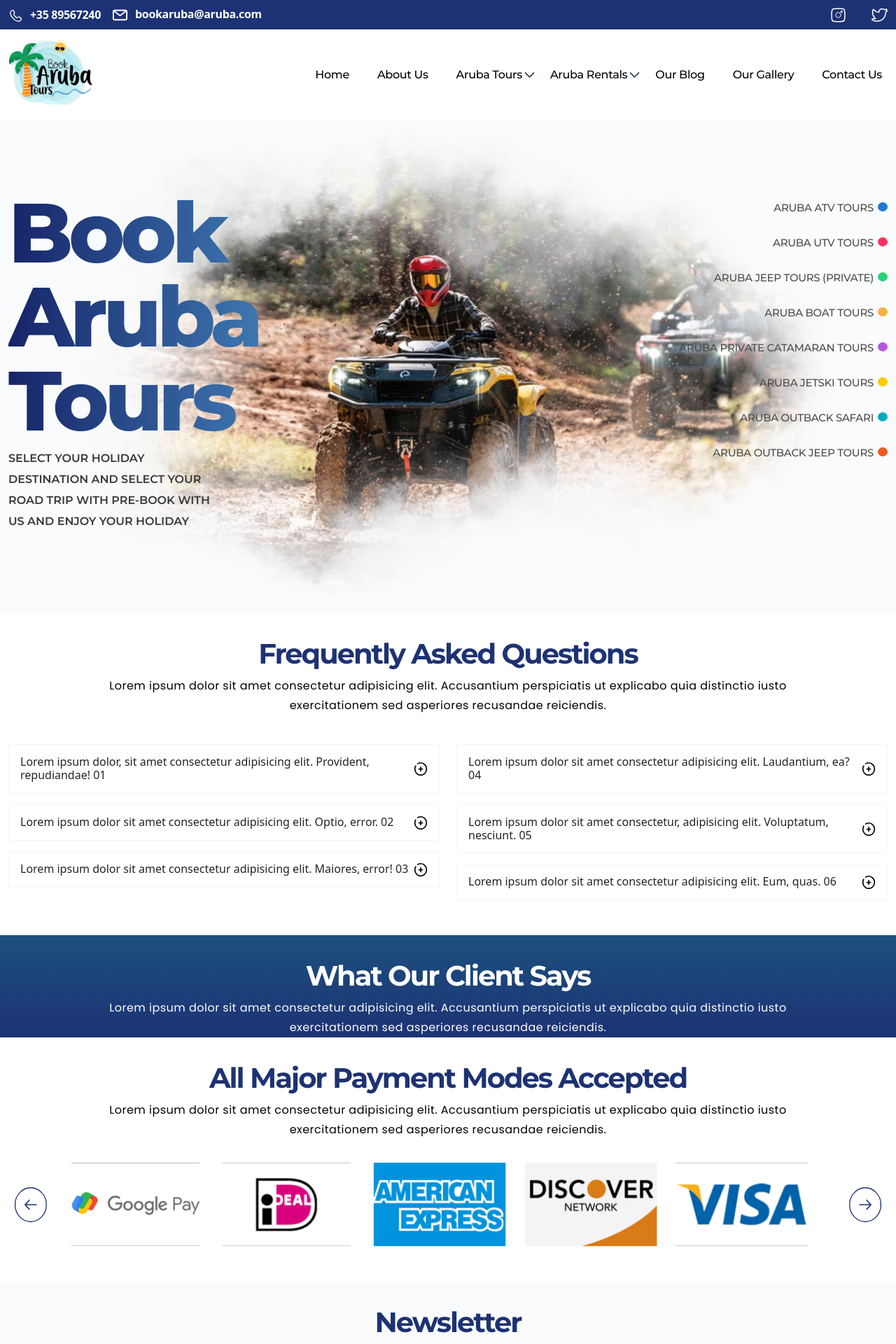
After one commit to Abhishekbharatarpanet/aruba-sec, a PHP site: page / in a window 1280 px wide. The commit adds this page. Shown: the top 1920 px of the page at 70% size. Run offline with PHP 8.4, Linux system fonts and the light colour scheme.

Commit message:
home page aka index.jtml

```diff
--- a/assets/css/style.css
+++ b/assets/css/style.css
@@ -386,3 +386,93 @@ line-height: 107%; /* 24.61px */
     line-height: 102%; /* 12.24px */
     letter-spacing: 0.24px;
 }
+
+/* home page start */
+.home-banner{
+    background-image: url('../images/home-banner.png');
+    background-size: contain;
+    background-repeat: no-repeat;
+    background-position: center center;
+    padding: 100px 0;
+}
+.home-banner .home-heading h1{
+    background: linear-gradient(90deg, #162468 0%, #4382BA 65.63%, #4D87BA 100%);
+background-clip: text;
+-webkit-background-clip: text;
+-webkit-text-fill-color: transparent;
+font-family: var(--font-family);
+font-size: 120px;
+font-style: normal;
+font-weight: 900;
+line-height: 100%;
+letter-spacing: -6px;
+}
+.home-banner .home-heading p{
+width: 50%;
+color: #393939;
+font-family: var(--font-family);
+font-size: 16px;
+font-style: normal;
+font-weight: 600;
+line-height: 30px;
+}
+
+.home-banner .right-navigation .banner-nav li{
+    text-align: end;
+    padding-right: 20px;
+    position: relative;
+}
+.home-banner .right-navigation .banner-nav li a{
+color: #4D4D4D;
+text-align: right;
+font-family: Montserrat;
+font-size: 15px;
+font-style: normal;
+font-weight: 500;
+line-height: 50px; /* 333.333% */
+letter-spacing: -0.3px;
+text-transform: capitalize;
+}
+.home-banner .right-navigation .banner-nav li::after{
+    position: absolute;
+    right: 0;
+    top: 50%;
+    transform: translateY(-8px);
+    width: 14px;
+    height: 13px;
+    flex-shrink: 0;
+    border-radius: 50%;
+}
+.home-banner .right-navigation .banner-nav li:nth-child(1)::after{
+    content: '';
+    background-color: #1D79D5;
+}
+.home-banner .right-navigation .banner-nav li:nth-child(2)::after{
+    content: '';
+    background-color: #FF3161;
+}
+.home-banner .right-navigation .banner-nav li:nth-child(3)::after{
+    content: '';
+    background-color: #24D477;
+}
+.home-banner .right-navigation .banner-nav li:nth-child(4)::after{
+    content: '';
+    background-color: #F9B13E;
+}
+.home-banner .right-navigation .banner-nav li:nth-child(5)::after{
+    content: '';
+    background-color: #B459DF;
+}
+.home-banner .right-navigation .banner-nav li:nth-child(6)::after{
+    content: '';
+    background-color: #FFCC00;
+}
+.home-banner .right-navigation .banner-nav li:nth-child(7)::after{
+    content: '';
+    background-color: #00ABBD;
+}
+.home-banner .right-navigation .banner-nav li:nth-child(8)::after{
+    content: '';
+    background-color: #F15A22;
+}
+/* home page end */
--- /dev/null
+++ b/index.html
@@ -0,0 +1,455 @@
+<!doctype html>
+<html lang="en">
+
+<head>
+  <meta charset="utf-8">
+  <meta name="viewport" content="width=device-width, initial-scale=1">
+  <title>Aruba /\ Category</title>
+  <link href="https://cdn.jsdelivr.net/npm/bootstrap@5.3.1/dist/css/bootstrap.min.css" rel="stylesheet"
+    integrity="sha384-4bw+/aepP/YC94hEpVNVgiZdgIC5+VKNBQNGCHeKRQN+PtmoHDEXuppvnDJzQIu9" crossorigin="anonymous">
+  <link rel="stylesheet" type="text/css" href="//cdn.jsdelivr.net/npm/slick-carousel@1.8.1/slick/slick.css" />
+  <link rel="stylesheet" href="assets/css/style.css">
+  <link rel="stylesheet" href="assets/css/responsive.css">
+</head>
+
+<body>
+
+  <header>
+    <div class="head-top">
+      <div class="container">
+        <div class="row justify-content-between">
+          <div class="col-4 col-md-6">
+            <ul class="top_contact d-flex align-content-between align-items-center gap-3 my-2 pl-0">
+              <li><a href><img src="assets/images/phone.svg" class="mr-1" alt>+35
+                  89567240</a></li>
+              <li><a href><img src="assets/images/email.svg" class="mr-2" alt>bookaruba@aruba.com</a></li>
+            </ul>
+          </div>
+          <div class="col-1">
+            <ul class="top-social d-flex align-content-center justify-content-between gap-3 my-2">
+              <li><a href><img src="assets/images/insta.svg" alt></a></li>
+              <li><a href><img src="assets/images/twiter.svg" alt></a></li>
+            </ul>
+          </div>
+        </div>
+      </div>
+    </div>
+
+    <nav class="navbar navbar-expand-lg bg-body-tertiary py-0 navbar-bg">
+      <div class="container">
+        <a class="navbar-brand" href="#"><img src="assets/images/logo.png" alt></a>
+        <button class="navbar-toggler" type="button" data-bs-toggle="collapse" data-bs-target="#navbarSupportedContent"
+          aria-controls="navbarSupportedContent" aria-expanded="false" aria-label="Toggle navigation">
+          <span class="navbar-toggler-icon"></span>
+        </button>
+        <div class="collapse navbar-collapse flex-grow-0" id="navbarSupportedContent">
+          <ul class="navbar-nav me-auto mb-2 mb-lg-0 gap-4">
+            <li class="nav-item">
+              <a class="nav-link active" aria-current="page" href="#">Home</a>
+            </li>
+            <li class="nav-item">
+              <a class="nav-link" aria-current="page" href="#">About Us</a>
+            </li>
+            <li class="nav-item dropdown has-childs">
+              <a class="nav-link dropdown-toggle" href="#">Aruba Tours</a>
+              <img class="dropdown-img" data-show="hide" src="assets/images/drop-down-arrow.png" alt>
+              <ul class="dropdown-menu hovered-child">
+                <li class="dropdown-item">
+                  <a href="#"> Aruba ATV Tours </a>
+                </li>
+                <li class="dropdown-item">
+                  <a href="#">
+                    Aruba UTV Tours
+                  </a>
+                </li>
+
+                <li class="dropdown-item">
+                  <a href="#">
+                    Aruba Private AC Jeep Tours
+                  </a>
+                </li>
+
+                <li class="dropdown-item">
+                  <a href="#">
+                    Aruba Private Open-Air Safari Jeep Tours
+                  </a>
+                </li>
+                <li class="dropdown-item">
+                  <a href="#">
+                    Aruba Outback Safari Jeep Tours
+                  </a>
+                </li>
+
+                <li class="dropdown-item">
+                  <a href="#">
+                    Aruba Catamaran Tours
+                  </a>
+                </li>
+
+                <li class="dropdown-item">
+                  <a href="#">
+                    Aruba Private Catamaran Tours
+                  </a>
+                </li>
+
+                <li class="dropdown-item">
+                  <a href="#">
+                    Aruba Boat Tours
+                  </a>
+                </li>
+              </ul>
+            </li>
+            <li class="nav-item dropdown has-childs">
+              <a class="nav-link dropdown-toggle" href="#">Aruba Rentals</a>
+              <img class="dropdown-img" src="assets/images/drop-down-arrow.png" alt>
+              <ul class="dropdown-menu hovered-child">
+                <li class="dropdown-item">
+                  <a href="#"> Aruba ATV Rentals - Single-Seater</a>
+                </li>
+                <li class="dropdown-item">
+                  <a href="#">Aruba ATV Rentals - Double-Seater</a>
+                </li>
+                <li class="dropdown-item">
+                  <a href="#"> Aruba UTV Rentals - Two-Seater </a>
+                </li>
+                <li class="dropdown-item">
+                  <a href="#"> Aruba UTV Rentals - Four-Seater </a>
+                </li>
+                <li class="dropdown-item">
+                  <a href="#">Aruba Jet Ski Rentals</a>
+                </li>
+              </ul>
+            </li>
+            <li class="nav-item">
+              <a class="nav-link" aria-current="page" href="#">Our Blog</a>
+            </li>
+            <li class="nav-item">
+              <a class="nav-link" aria-current="page" href="#">Our Gallery</a>
+            </li>
+            <li class="nav-item">
+              <a class="nav-link" aria-current="page" href="#">Contact Us</a>
+            </li>
+          </ul>
+        </div>
+      </div>
+    </nav>
+
+  </header>
+<!--  -->
+
+<section class="home-banner">
+<div class="container">
+    <div class="row">
+        <div class="col-6">
+            <div class="home-heading">
+                <h1>Book <br>
+                    Aruba <br>
+                    Tours</h1>
+                    <p>SELECT YOUR HOLIDAY DESTINATION AND SELECT YOUR ROAD TRIP WITH PRE-BOOK WITH US AND ENJOY YOUR HOLIDAY</p>
+            </div>
+        </div>
+        <div class="col-6">
+            <div class="right-navigation">
+                <ul class="banner-nav">
+                    <li><a href="#">ARUBA ATV TOURS</a></li>
+                    <li><a href="#">ARUBA UTV TOURS</a></li>
+                    <li><a href="#">ARUBA JEEP TOURS (PRIVATE)</a></li>
+                    <li><a href="#">ARUBA BOAT TOURS</a></li>
+                    <li><a href="#">ARUBA PRIVATE CATAMARAN TOURS</a></li>
+                    <li><a href="#">ARUBA JETSKI TOURS</a></li>
+                    <li><a href="#">ARUBA OUTBACK SAFARI</a></li>
+                    <li><a href="#">ARUBA OUTBACK JEEP TOURS</a></li>
+                </ul>
+            </div>
+        </div>
+    </div>
+</div>
+</section>
+
+
+
+<!--  -->
+
+<section class="faq-section">
+    <div class="container">
+      <div class="section-title text-center">
+        <h1>Frequently Asked Questions</h1>
+        <p>Lorem ipsum dolor sit amet consectetur adipisicing elit. Accusantium perspiciatis ut explicabo quia
+          distinctio iusto exercitationem sed asperiores recusandae reiciendis.</p>
+      </div>
+
+      <div class="row faq-box">
+        <div class="col-lg-6 col-md-6">
+          <div class="accordion accordion-flush" id="accordionFlushExample">
+            <div class="accordion-item">
+              <h2 class="accordion-header">
+                <button class="accordion-button collapsed" type="button" data-bs-toggle="collapse"
+                  data-bs-target="#flush-collapseOne" aria-expanded="false" aria-controls="flush-collapseOne">
+                  Lorem ipsum dolor, sit amet consectetur adipisicing elit. Provident, repudiandae! 01
+                </button>
+              </h2>
+              <div id="flush-collapseOne" class="accordion-collapse collapse" data-bs-parent="#accordionFlushExample">
+                <div class="accordion-body">Lorem ipsum dolor sit amet consectetur adipisicing elit. Praesentium qui
+                  eligendi minima voluptates architecto, maxime unde obcaecati accusamus iure totam possimus reiciendis
+                  ut quidem consequatur labore perspiciatis at non earum fugiat libero quaerat velit exercitationem odit
+                  tempora. Ea asperiores illo repellat voluptas quod amet ipsa, sit numquam fugiat! Omnis, culpa?</div>
+              </div>
+            </div>
+            <div class="accordion-item">
+              <h2 class="accordion-header">
+                <button class="accordion-button collapsed" type="button" data-bs-toggle="collapse"
+                  data-bs-target="#flush-collapseTwo" aria-expanded="false" aria-controls="flush-collapseTwo">
+                  Lorem ipsum dolor sit amet consectetur adipisicing elit. Optio, error. 02
+                </button>
+              </h2>
+              <div id="flush-collapseTwo" class="accordion-collapse collapse" data-bs-parent="#accordionFlushExample">
+                <div class="accordion-body">Lorem ipsum dolor sit amet consectetur adipisicing elit. Placeat, ex eveniet
+                  numquam excepturi minus ut hic pariatur velit iusto perferendis voluptatum quis modi quasi. Beatae
+                  rerum commodi distinctio aliquid et praesentium provident cum, id esse quia sint consequuntur ipsa sit
+                  eveniet porro voluptatum quibusdam nesciunt delectus dicta quisquam quaerat dolor!</div>
+              </div>
+            </div>
+            <div class="accordion-item">
+              <h2 class="accordion-header">
+                <button class="accordion-button collapsed" type="button" data-bs-toggle="collapse"
+                  data-bs-target="#flush-collapseThree" aria-expanded="false" aria-controls="flush-collapseThree">
+                  Lorem ipsum dolor sit amet consectetur adipisicing elit. Maiores, error! 03
+                </button>
+              </h2>
+              <div id="flush-collapseThree" class="accordion-collapse collapse" data-bs-parent="#accordionFlushExample">
+                <div class="accordion-body">Lorem ipsum, dolor sit amet consectetur adipisicing elit. Nam non ea
+                  doloribus culpa ducimus nostrum cumque id exercitationem sunt saepe ut labore consequatur quas,
+                  sapiente optio, magni vel perspiciatis delectus odio earum? Eveniet, facere. Ipsum iure cum facere
+                  enim nam, quod sint tempora natus explicabo, mollitia autem architecto quo iusto.</div>
+              </div>
+            </div>
+          </div>
+        </div>
+        <div class="col-lg-6 col-md-6">
+          <div class="accordion accordion-flush" id="accordionFlushExample01">
+            <div class="accordion-item">
+              <h2 class="accordion-header">
+                <button class="accordion-button collapsed" type="button" data-bs-toggle="collapse"
+                  data-bs-target="#flush-collapseOne01" aria-expanded="false" aria-controls="flush-collapseOne01">
+                  Lorem ipsum dolor sit amet consectetur adipisicing elit. Laudantium, ea? 04
+                </button>
+              </h2>
+              <div id="flush-collapseOne01" class="accordion-collapse collapse"
+                data-bs-parent="#accordionFlushExample01">
+                <div class="accordion-body">Lorem ipsum dolor sit amet consectetur adipisicing elit. Quae nisi illum
+                  quasi placeat minima mollitia consequatur sunt inventore nobis? Hic ratione temporibus autem veritatis
+                  totam esse laudantium voluptas ex aperiam, culpa ullam quas aliquid nihil aspernatur eligendi ut unde.
+                  Perspiciatis, cum! Ullam, eius temporibus hic numquam eaque voluptatum consectetur quos.</div>
+              </div>
+            </div>
+            <div class="accordion-item">
+              <h2 class="accordion-header">
+                <button class="accordion-button collapsed" type="button" data-bs-toggle="collapse"
+                  data-bs-target="#flush-collapseTwo02" aria-expanded="false" aria-controls="flush-collapseTwo02">
+                  Lorem ipsum dolor sit amet consectetur, adipisicing elit. Voluptatum, nesciunt. 05
+                </button>
+              </h2>
+              <div id="flush-collapseTwo02" class="accordion-collapse collapse"
+                data-bs-parent="#accordionFlushExample01">
+                <div class="accordion-body">Lorem ipsum, dolor sit amet consectetur adipisicing elit. Beatae, placeat ad
+                  quas architecto id ratione libero asperiores. Est quos molestias magnam illo nostrum debitis nulla
+                  quidem perferendis maxime ducimus nesciunt aut accusantium, adipisci tenetur quia labore ipsa error
+                  suscipit officiis? Optio in nihil hic ab, libero eos aspernatur autem totam.</div>
+              </div>
+            </div>
+            <div class="accordion-item">
+              <h2 class="accordion-header">
+                <button class="accordion-button collapsed" type="button" data-bs-toggle="collapse"
+                  data-bs-target="#flush-collapseThree03" aria-expanded="false" aria-controls="flush-collapseThree03">
+                  Lorem ipsum dolor sit amet consectetur adipisicing elit. Eum, quas. 06
+                </button>
+              </h2>
+              <div id="flush-collapseThree03" class="accordion-collapse collapse"
+                data-bs-parent="#accordionFlushExample01">
+                <div class="accordion-body">Lorem ipsum dolor sit, amet consectetur adipisicing elit. Dolore laborum
+                  quibusdam repellat facere necessitatibus voluptatibus, dolorem quo obcaecati illo dolorum, sequi
+                  consequuntur distinctio mollitia tenetur ex perferendis nisi. Eum praesentium at vero deserunt nam
+                  dolor ea maxime optio deleniti eveniet iure voluptas nihil exercitationem explicabo quisquam,
+                  accusamus esse doloribus laboriosam.</div>
+              </div>
+            </div>
+          </div>
+        </div>
+      </div>
+    </div>
+  </section>
+
+  <section class="middle-section testimonials">
+    <div class="container">
+      <div class="section-title text-center">
+        <h2>What Our Client Says</h2>
+        <p>Lorem ipsum dolor sit amet consectetur adipisicing elit. Accusantium perspiciatis ut explicabo quia
+          distinctio iusto exercitationem sed asperiores recusandae reiciendis.</p>
+      </div>
+    </div>
+  </section>
+
+  <section class="payment-methods">
+    <div class="container">
+      <div class="section-title text-center">
+        <h2>All Major Payment Modes Accepted</h2>
+        <p>Lorem ipsum dolor sit amet consectetur adipisicing elit. Accusantium perspiciatis ut explicabo quia
+          distinctio iusto exercitationem sed asperiores recusandae reiciendis.</p>
+      </div>
+
+      <div class="payments-slider-box">
+        <ul class="payments-slider">
+          <li>
+            <img src="assets/images/payments/01.png" alt="">
+          </li>
+          <li>
+            <img src="assets/images/payments/02.png" alt="">
+          </li>
+          <li>
+            <img src="assets/images/payments/03.png" alt="">
+          </li>
+          <li>
+            <img src="assets/images/payments/04.png" alt="">
+          </li>
+          <li>
+            <img src="assets/images/payments/05.png" alt="">
+          </li>
+          <li>
+            <img src="assets/images/payments/06.png" alt="">
+          </li>
+          <li>
+            <img src="assets/images/payments/07.png" alt="">
+          </li>
+          <li>
+            <img src="assets/images/payments/08.png" alt="">
+          </li>
+          <li>
+            <img src="assets/images/payments/09.png" alt="">
+          </li>
+          <li>
+            <img src="assets/images/payments/10.png" alt="">
+          </li>
+        </ul>
+      </div>
+    </div>
+  </section>
+
+  <section class="news-latter">
+
+
+    <div class="container">
+      <div class="section-title text-center">
+        <h2>Newsletter</h2>
+        <p>Nulla eleifend pulvinar purus,a aa abc molestie euismod odio imperdiet ac. Ut sit amet erat nec nibh rhoncus
+          varius in non lorem. Donec interdum, lectus in convallis pulvinarLorem Ipsum is simply dummytext the printing
+          and typesetting industry. Lorem Ipsum has been the industry's standard dummy text ever since the 1500s,Lorem
+          Ipsum is simply dummy text the printing and typesetting industry. Lorem Ipsum has been the industry's standard
+          dummy text ever since the 1500s. Subscribe</p>
+      </div>
+
+
+      <div class="news-latter-box">
+        <form>
+          <input type="email" placeholder="Email"><input type="submit" value="Submit">
+        </form>
+      </div>
+    </div>
+
+
+
+  </section>
+
+
+  <footer>
+    <div class="container  footer_Float">
+      <div class="row">
+        <div class="col-3">
+          <ul class="social-media">
+            <li><a href="mailto:sales@Tourstoaruba.com"><img src="/assets/images/icons/email-icon.svg" alt="">
+                sales@Tourstoaruba.com</a></li>
+            <li><a href="#"><img src="" alt="">Alto Vista 116, Noord, Aruba</a></li>
+            <li><a href="tel:+297 734 9001"><img src="" alt="">+297 734 9001</a></li>
+            <li><a href="#"><img src="" alt="">Monday - Sunday: 7 am - 7 pm</a></li>
+            <li><a href="www.tourstoaruba.com" target="_blank"><img src="" alt="">www.tourstoaruba.com</a></li>
+            <li><a href="www.tourstoaruba.com" target="_blank"><img src="" alt="">www.tourstoaruba.com</a></li>
+            <li><a href="www.tourstoaruba.com" target="_blank"><img src="" alt="">www.tourstoaruba.com</a></li>
+
+          </ul>
+        </div>
+
+        <div class="col-3">
+           <ul>
+            <li><a href="#">Home</a></li>
+            <li><a href="#">About Us</a></li>
+
+            <li><a href="#">Aruba Tours</a></li>
+            <li><a href="#">Aruba ATV Tours</a></li>
+            <li><a href="#">Aruba UTV Tours</a></li>
+            <li><a href="#">Aruba Private AC Jeep Tours</a></li>
+            <li><a href="#">Aruba Private Open-Air Safari Jeep Tours</a></li>
+
+           </ul>
+        </div>
+        <div class="col-3">
+          <ul>
+            <li><a href="#">Aruba Outback Safari Jeep Tours</a></li>
+            <li><a href="#">Aruba Catamaran Tours</a></li>
+            <li><a href="#">Aruba Private Catamaran Tours</a></li>
+            <li><a href="#">Aruba Boat Tours</a></li>
+            <li><a href="#">Aruba Rentals</a></li>
+            <li><a href="#">Aruba ATV Rentals - Single-Seater</a></li>
+            <li><a href="#">Aruba ATV Rentals - Double-Seater</a></li>
+
+          </ul>
+        </div>
+
+        <div class="col-3">
+           <ul>
+            <li><a href="#">Aruba UTV Rentals - Two-Seater</a></li>
+            <li><a href="#">Aruba UTV Rentals - Four-Seater</a></li>
+            <li><a href="#">Aruba Jet Ski Rentals</a></li>
+            <li><a href="#">Our Gallery</a></li>
+            <li><a href="#">Our Blogs</a></li>
+            <li><a href="#">Contact Us</a></li>
+            <li><a href="#">Cancellation Policy</a></li>
+
+           </ul>
+        </div>
+      </div>
+    </div>
+
+    <div class="container">
+      <div class="row align-items-center margin-top-minus">
+        <div class="col-6">
+          <div class="d-flex align-items-center gap-3">
+            <img src="assets/images/logo.png">
+            <div class="text-ligh">
+              <h4>BOOK ARUBA TOUR NOW</h4>
+              <p>The one and only stop for every traveler</p>
+            </div>
+          </div>
+        </div>
+        <div class="col-6 text-end">
+          <p ><img src="assets/images/icons/calendar.svg" alt="">Lorem Ipsum Dolor Sit Amer</p>
+        </div>
+
+        <div class="col-12">
+          <p class="text-center">Designed & Developed by <a href="#">Web Tech Aruba</a></p>
+        </div>
+      </div>
+    </div>
+  </footer>
+
+
+
+  <script src="https://code.jquery.com/jquery-3.7.0.js" integrity="sha256-JlqSTELeR4TLqP0OG9dxM7yDPqX1ox/HfgiSLBj8+kM="
+    crossorigin="anonymous"></script>
+  <script src="https://cdn.jsdelivr.net/npm/bootstrap@5.3.1/dist/js/bootstrap.bundle.min.js"
+    integrity="sha384-HwwvtgBNo3bZJJLYd8oVXjrBZt8cqVSpeBNS5n7C8IVInixGAoxmnlMuBnhbgrkm"
+    crossorigin="anonymous"></script>
+  <script type="text/javascript" src="https://cdn.jsdelivr.net/npm/slick-carousel@1.8.1/slick/slick.min.js"></script>
+
+  <script src="assets/js/file.js"></script>
+</body>
+
+</html>
```
Also changed, not shown: assets/images/home-banner.png (added).
